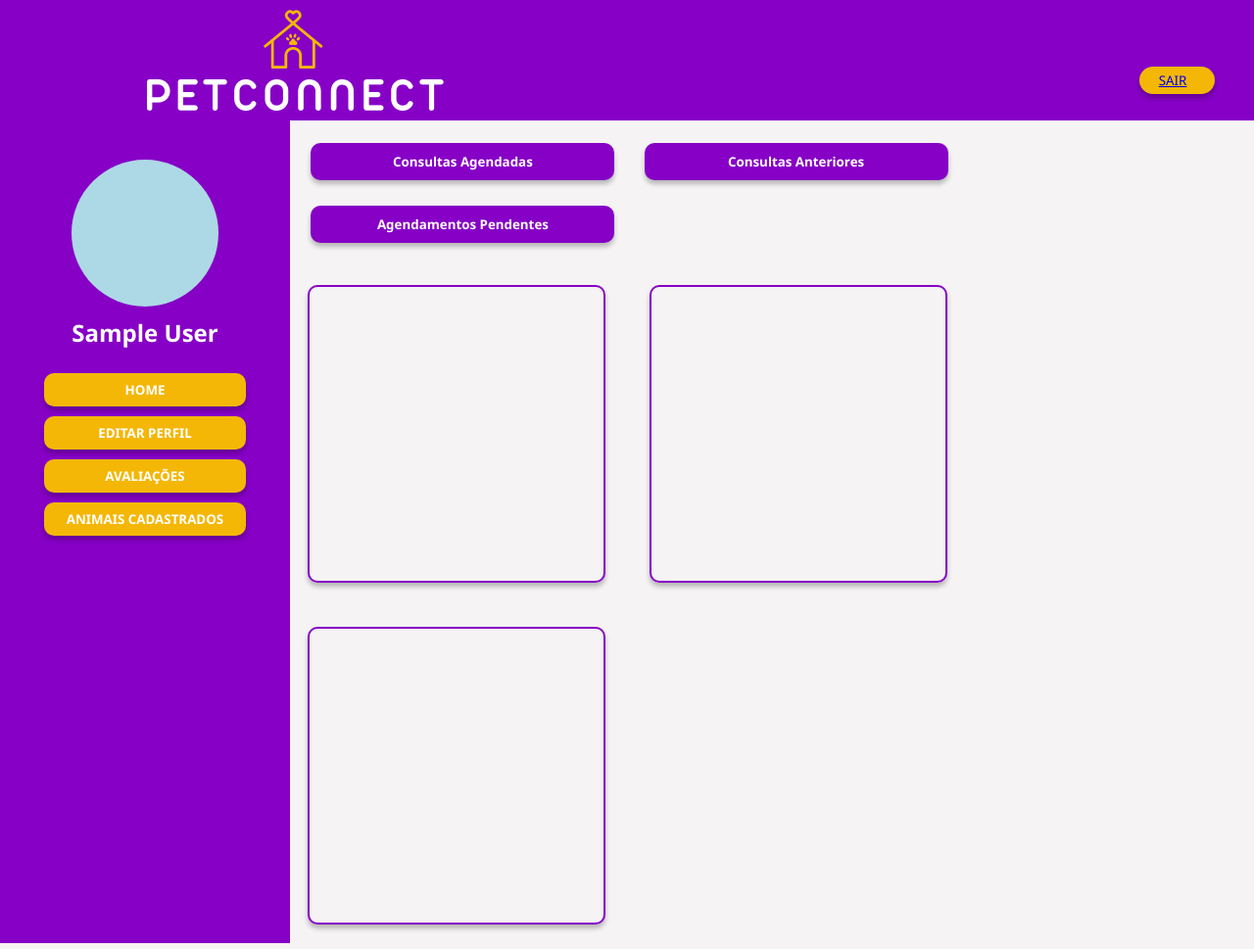
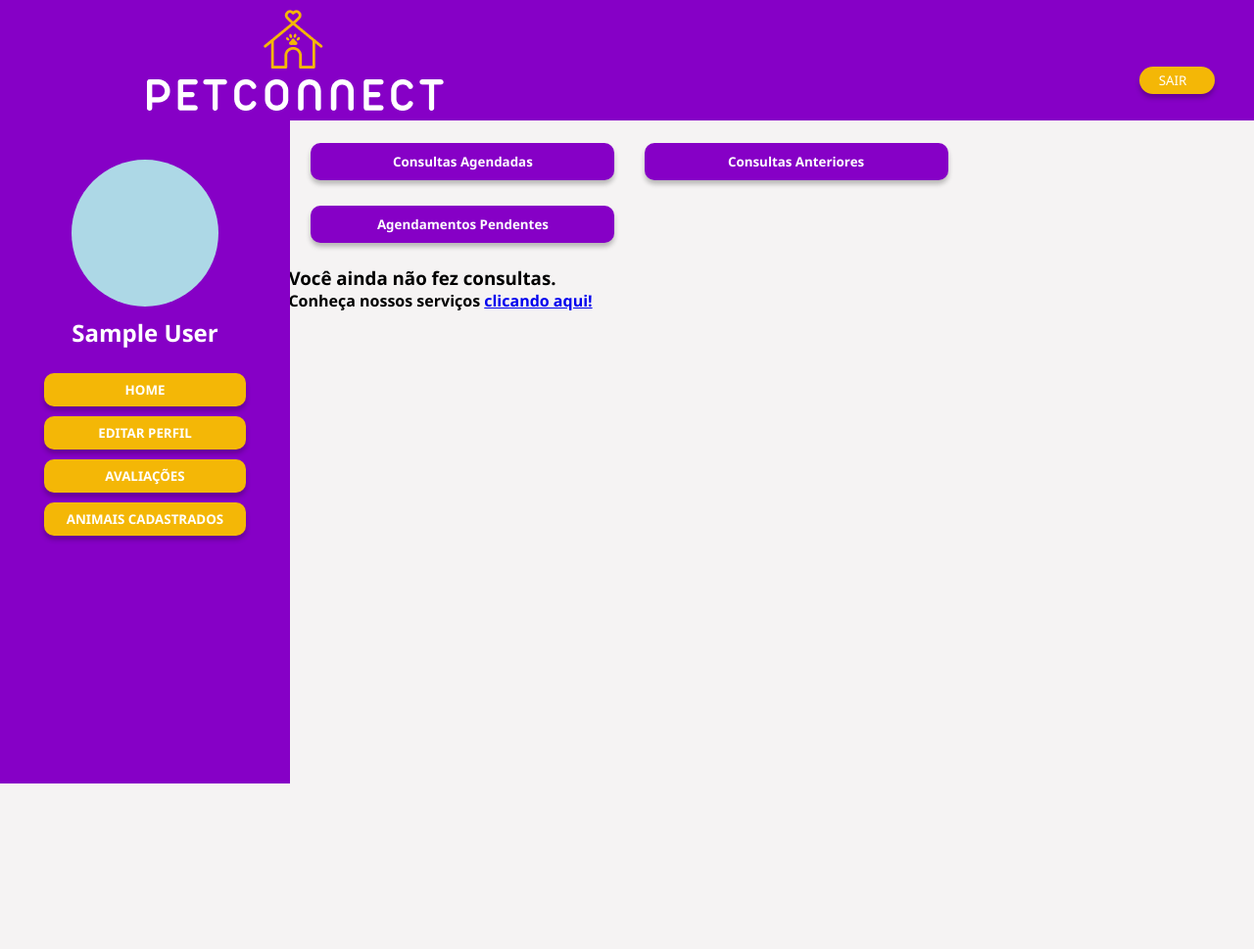
Before and after one commit to Robson-tech/pet_connect, a Django app: page /consultas/anteriores in a window 1280 px wide. Shown: the whole page at 98% size. After the commit the page ends 800 px from the top, so only its background shows below. Run offline with Django 4.2, Linux system fonts and the light colour scheme; the visitor is signed in with stand-in values (Sample User, id 1); data that the repository does not hold is empty; some web fonts are replaced.

Commit message:
Agendamento primeira versão

```diff
--- a/petconnect/models.py
+++ b/petconnect/models.py
@@ -42,8 +42,7 @@
     telefone = models.CharField(max_length=20)
     cnpj = models.CharField(max_length=20)
     email = models.CharField(max_length=100)
-    available = models.BooleanField(default=True)
-    password = models.CharField(max_length=100)
+    disponvel = models.BooleanField(default=True)
     image = models.ImageField(upload_to='pet_image', blank=True, default='pet_image/default.png')
 
     def __str__(self):
@@ -65,21 +64,20 @@
     nome = models.CharField(max_length=100)
     descricao = models.CharField(max_length=500)
     preco = models.FloatField()
-    id_loja = models.ForeignKey(Loja, on_delete=models.CASCADE)
+    loja = models.ForeignKey(Loja, on_delete=models.CASCADE)
 
     def __str__(self):
         return self.nome
 
 
 class Agendamento(models.Model):
-    id_loja = models.ForeignKey(Loja, on_delete=models.CASCADE)
-    id_usuario = models.ForeignKey(Usuario, on_delete=models.CASCADE)
-    id_servico = models.ForeignKey(Servico, on_delete=models.CASCADE)
-    id_animal = models.ForeignKey(Animais, on_delete=models.CASCADE)
-    data_hora_agendamento = models.DateTimeField(auto_now_add=True)
-    data_hora_consulta = models.DateTimeField()
+    usuario = models.ForeignKey(Usuario, on_delete=models.CASCADE)
+    servico = models.ForeignKey(Servico, on_delete=models.CASCADE)
+    animal = models.ForeignKey(Animais, on_delete=models.CASCADE)
+    data_agendamento = models.DateTimeField(auto_now_add=True)
+    data_consulta = models.DateTimeField()
     status = models.BooleanField(default=False)
-    desc_problema = models.CharField(max_length=500)
+    descricao = models.TextField(max_length=500)
 
     def __str__(self):
-        return self.id_loja
+        return f'{self.usuario.email}: {self.data_agendamento}'
--- a/petconnect/views.py
+++ b/petconnect/views.py
@@ -72,13 +72,17 @@
 @login_required(login_url='petconnect:login')
 def consultas_agendadas(request):
     context = {}
-    agendamentos = Agendamento.objects.filter(id_usuario=request.user)
+    agendamentos = Agendamento.objects.filter(usuario=request.user, status=False)
+    context['agendamentos'] = agendamentos
     return render(request, 'petconnect/agendamento/agendadas.html', context)
 
 
 @login_required(login_url='petconnect:login')
 def consultas_anteriores(request):
-    return render(request, 'petconnect/agendamento/anteriores.html')
+    context = {}
+    agendamentos = Agendamento.objects.filter(usuario=request.user, status=True)
+    context['agendamentos'] = agendamentos
+    return render(request, 'petconnect/agendamento/anteriores.html', context)
 
 
 @login_required(login_url='petconnect:login')
@@ -89,11 +93,21 @@
 @login_required(login_url='petconnect:login')
 def agendar_consulta(request):
     context = {}
-    servicos = Servico.objects.all()
-    animais = Animais.objects.filter(dono=request.user)
-    context['animais'] = animais
-    context['servicos'] = servicos
-    return render(request, 'petconnect/agendamento/agendar.html', context)
+    if request.method == 'POST':
+        servico_id = request.POST.get('servico', None)
+        animal_id = request.POST.get('animal', None)
+        data_consulta = request.POST.get('datahorario', None)
+        servico = Servico.objects.get(id=servico_id)
+        animal = Animais.objects.get(id=animal_id)
+        if animal and servico and data_consulta:
+            Agendamento.objects.create(usuario=request.user, servico=servico, animal=animal, data_consulta=data_consulta)
+        return redirect('petconnect:consultas_agendadas')
+    else:
+        servicos = Servico.objects.all()
+        animais = Animais.objects.filter(dono=request.user)
+        context['servicos'] = servicos
+        context['animais'] = animais
+        return render(request, 'petconnect/agendamento/agendar.html', context)
 
 
 def contato(request):
--- a/static/css/cadastro.css
+++ b/static/css/cadastro.css
@@ -10,6 +10,9 @@
 }
 
 header {
+  display: flex;
+  justify-content: center;
+  align-items: center;
   background-color: #8600c6;
   height: 100px;
 }
--- a/static/css/index.css
+++ b/static/css/index.css
@@ -58,6 +58,13 @@
   margin-right: 30px;
   display: grid;
   grid-template-columns: repeat(2, 1fr);
+}
+
+header button a {
+  display: block;
+  width: 100%;
+  text-decoration: none;
+  color: #fff;
 }
 
 #triangulo-para-baixo {
--- a/static/css/perfil_usuario.css
+++ b/static/css/perfil_usuario.css
@@ -9,7 +9,6 @@
 body {
   background-color: #f5f3f3;
   width: 100%;
-  height: 500px;
 }
 
 body::-webkit-scrollbar {
@@ -162,7 +161,7 @@
 
 .consulta,
 .animais-card {
-  width: 300px;
+  width: 280px;
   height: 300px;
   border: #8600c6 2px solid;
   margin: 20px;
@@ -178,7 +177,11 @@
 }
 
 .consulta-agendada {
+  display: grid;
+  grid-template-columns: repeat(3, 1fr);
+  height: 370px;
   margin-left: 20px;
+  overflow: scroll;
 }
 
 .animais-card {
--- a/templates/petconnect/agendamento/anteriores.html
+++ b/templates/petconnect/agendamento/anteriores.html
@@ -4,8 +4,19 @@
 
 {% block content_perfil %}
 <section>
-    <div class="consulta"></div>
-    <div class="consulta"></div>
-    <div class="consulta"></div>
+    {% if agendamentos %}
+        {% for agendamento in agendamentos %}
+        <div class="consulta">
+            <h3>{{ agendamento.data_agendamento }}</h3>
+            <h3>{{ agendamento.data_consulta }}</h3>
+            <h4>{{ agendamento.servico }}</h4>
+            <h4>{{ agendamento.animal }}</h4>
+            <h4>{{ agendamento.descricao }}</h4>
+        </div>
+        {% endfor %}
+        {% else %}
+        <h3>Você ainda não fez consultas.</h3>
+        <h4>Conheça nossos serviços <a href="/src/servicos.html">clicando aqui!</a></h4>
+        {% endif %}
 </section>
 {% endblock %}
--- a/templates/petconnect/cadastro.html
+++ b/templates/petconnect/cadastro.html
@@ -40,5 +40,3 @@
   {% endif %}
 </main>
 {% endblock %}
-
-{% block footer %}{% endblock %}
```
Also changed, not shown: templates/petconnect/agendamento/agendadas.html (+12 -0 lines), templates/petconnect/agendamento/agendar.html (+6 -6 lines), petconnect/migrations/0009_rename_id_animal_agendamento_animal_and_more.py (added), petconnect/migrations/0010_remove_agendamento_loja.py (added), petconnect/migrations/0011_alter_agendamento_descricao.py (added).
